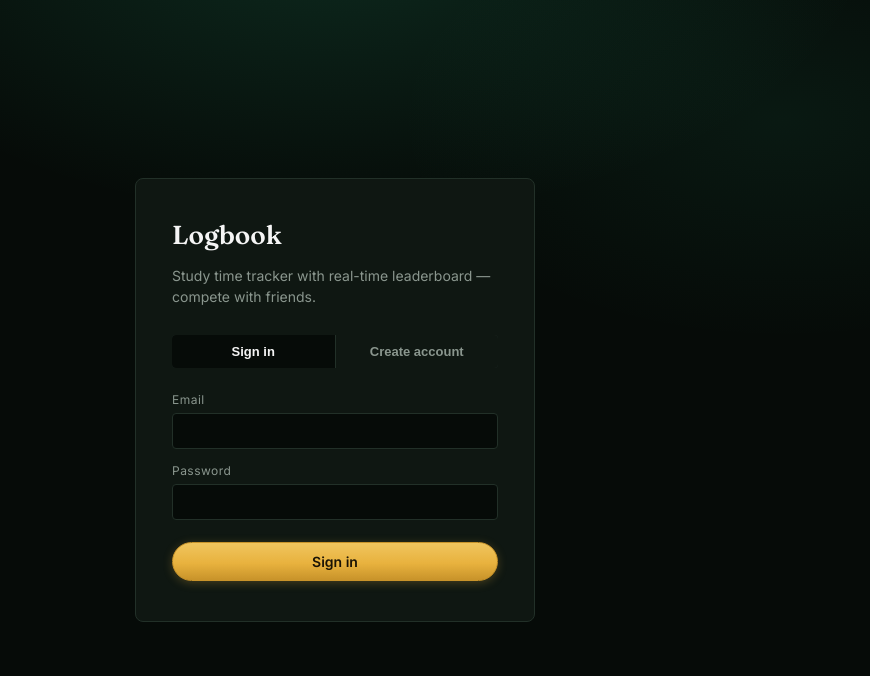
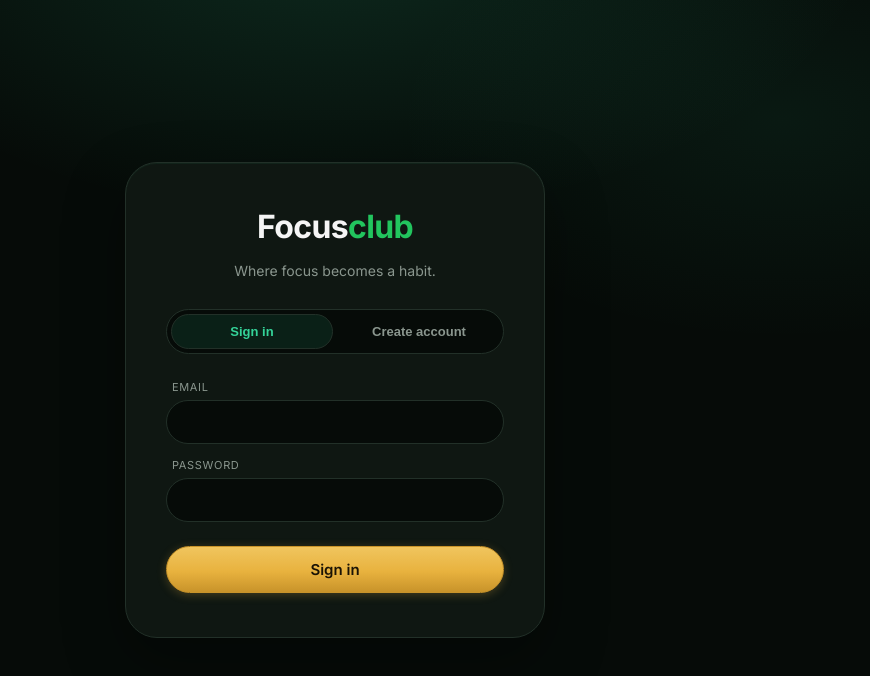
Before and after one commit to reevee07/study-logbook, a Next.js app: page / in a window 1280 px wide. Shown: the top 676 px of the page, without its empty margins (305-1175 px from the left). Built offline with nearby package versions, Linux system fonts and the light colour scheme; no server answers.

Commit message:
auth page update

```diff
--- a/app/globals.css
+++ b/app/globals.css
@@ -324,7 +324,7 @@ input:focus, select:focus { outline: 1px solid var(--amber); }
   transition: background .15s, color .15s;
 }
 .range-toggle button.active {
-  background: var(--amber); color: var(--ink); font-weight: 700;
+  background: var(--sage); color: var(--ink); font-weight: 700;
 }
 
 /* Leaderboard */
@@ -340,8 +340,8 @@ input:focus, select:focus { outline: 1px solid var(--amber); }
 }
 .lb-row:last-child { margin-bottom: 0; }
 .lb-row.is-me {
-  background: rgba(232, 178, 62, 0.07);
-  border-color: rgba(232, 178, 62, 0.35);
+  background: rgba(52, 211, 153, 0.07);
+  border-color: rgba(52, 211, 153, 0.35);
 }
 .lb-rank {
   font-family: 'JetBrains Mono', monospace; font-size: 18px;
@@ -352,23 +352,23 @@ input:focus, select:focus { outline: 1px solid var(--amber); }
 .lb-rank.bronze { color: var(--bronze); }
 .lb-name { font-weight: 600; font-size: 15px; }
 .lb-name .you-tag {
-  font-size: 10px; font-weight: 600; color: var(--amber);
-  margin-left: 8px; background: rgba(232,178,62,0.15);
+  font-size: 10px; font-weight: 600; color: var(--sage);
+  margin-left: 8px; background: rgba(52,211,153,0.15);
   padding: 2px 8px; border-radius: 20px;
-  border: 1px solid rgba(232,178,62,0.3);
+  border: 1px solid rgba(52,211,153,0.3);
   letter-spacing: 0.04em;
 }
 .lb-hours {
   font-family: 'JetBrains Mono', monospace; font-size: 14px;
-  font-weight: 700; color: var(--amber);
-  background: rgba(232,178,62,0.08);
-  border: 1px solid rgba(232,178,62,0.2);
+  font-weight: 700; color: var(--sage);
+  background: rgba(52,211,153,0.08);
+  border: 1px solid rgba(52,211,153,0.2);
   padding: 4px 12px; border-radius: 20px;
 }
 .lb-today { font-family: 'JetBrains Mono', monospace; font-size: 11px; color: var(--muted); text-align: right; }
 .lb-bar-wrap { width: 100%; height: 3px; background: var(--ink-line); border-radius: 99px; margin-top: 5px; }
 .lb-bar { height: 3px; background: var(--sage); border-radius: 99px; transition: width .5s ease; }
-.lb-bar.is-me { background: var(--amber); }
+.lb-bar.is-me { background: var(--sage); }
 
 /* Auth screen */
 .auth-wrap {
@@ -376,19 +376,64 @@ input:focus, select:focus { outline: 1px solid var(--amber); }
   padding: 24px;
 }
 .auth-card {
-  background: var(--ink-soft); border: 1px solid var(--ink-line); border-radius: 8px;
-  padding: 40px 36px; width: 100%; max-width: 400px;
+  background: var(--ink-soft);
+  border: 1px solid var(--ink-line);
+  border-radius: 32px;
+  padding: 44px 40px;
+  width: 100%;
+  max-width: 420px;
+  box-shadow: inset 0 1px 0 rgba(52, 211, 153, 0.06), 0 24px 60px rgba(0, 0, 0, 0.35);
 }
-.auth-card h1 { font-size: 26px; margin-bottom: 6px; }
-.auth-subtitle { color: var(--muted); font-size: 14px; margin-bottom: 28px; line-height: 1.5; }
-.auth-tabs { display: flex; gap: 1px; background: var(--ink-line); border-radius: 4px; overflow: hidden; margin-bottom: 24px; }
-.auth-tab { flex: 1; padding: 9px; text-align: center; font-size: 13px; font-weight: 600; cursor: pointer; background: var(--ink-soft); color: var(--muted); border: none; transition: color .15s, background .15s; }
-.auth-tab.active { background: var(--ink); color: var(--paper); }
+.auth-logo-text {
+  display: block;
+  text-align: center;
+  font-size: 32px;
+  margin-bottom: 8px;
+}
+.auth-card h1 { text-align: center; margin-bottom: 6px; }
+.auth-subtitle { color: var(--muted); font-size: 14px; text-align: center; margin-bottom: 28px; line-height: 1.5; }
+.auth-tabs {
+  display: flex; gap: 6px;
+  background: var(--ink);
+  border: 1px solid var(--ink-line);
+  border-radius: 99px;
+  padding: 4px;
+  margin-bottom: 26px;
+}
+.auth-tab {
+  flex: 1; padding: 9px; text-align: center; font-size: 13px; font-weight: 600;
+  cursor: pointer; background: transparent; color: var(--muted); border: none;
+  border-radius: 99px; transition: color .15s, background .15s;
+}
+.auth-tab.active { background: rgba(52, 211, 153, 0.10); color: var(--sage); border: 1px solid var(--ink-line); }
 .auth-field { display: flex; flex-direction: column; gap: 6px; margin-bottom: 14px; }
-.auth-field label { font-size: 12px; color: var(--muted); letter-spacing: 0.04em; }
-.auth-field input { width: 100%; }
-.auth-error { background: rgba(217, 97, 76, 0.12); border: 1px solid rgba(217, 97, 76, 0.3); color: var(--brick); font-size: 13px; padding: 10px 14px; border-radius: 4px; margin-bottom: 14px; }
-.auth-success { background: rgba(127, 169, 140, 0.12); border: 1px solid rgba(127, 169, 140, 0.3); color: var(--sage); font-size: 13px; padding: 10px 14px; border-radius: 4px; margin-bottom: 14px; }
+.auth-field label {
+  font-size: 11px; color: var(--muted); letter-spacing: 0.06em; text-transform: uppercase;
+  padding-left: 6px;
+}
+.auth-field input {
+  width: 100%;
+  background: var(--ink);
+  border: 1px solid var(--ink-line);
+  color: var(--paper);
+  border-radius: 99px;
+  padding: 12px 20px;
+  font-family: 'JetBrains Mono', monospace;
+  font-size: 14px;
+  transition: border-color .15s ease;
+}
+.auth-field input:focus { outline: none; border-color: var(--sage); }
+.auth-submit { width: 100%; justify-content: center; margin-top: 10px; padding: 13px 20px; font-size: 15px; }
+.auth-error {
+  background: rgba(217, 97, 76, 0.12); border: 1px solid rgba(217, 97, 76, 0.3);
+  color: var(--brick); font-size: 13px; padding: 10px 20px; border-radius: 99px;
+  margin-bottom: 14px; text-align: center;
+}
+.auth-success {
+  background: rgba(52, 211, 153, 0.12); border: 1px solid rgba(52, 211, 153, 0.3);
+  color: var(--sage); font-size: 13px; padding: 10px 20px; border-radius: 99px;
+  margin-bottom: 14px; text-align: center;
+}
 
 /* Nav tabs */
 .nav-tabs { display: flex; gap: 6px; margin-bottom: 24px; background: var(--ink); border: 1px solid var(--ink-line); border-radius: 99px; padding: 4px; }
@@ -609,6 +654,9 @@ footer { text-align: center; color: var(--ink-line); font-size: 12px; margin-top
 @media (max-width: 640px) {
   .wrap { padding: 16px 12px 60px; }
 
+  /* Auth card */
+  .auth-card { padding: 34px 24px; border-radius: 26px; }
+
   /* Nav */
   .nav-tabs { margin-bottom: 14px; }
   .nav-tab { font-size: 12px; padding: 8px; }
--- a/components/AuthScreen.tsx
+++ b/components/AuthScreen.tsx
@@ -44,8 +44,8 @@ export default function AuthScreen() {
   return (
     <div className="auth-wrap">
       <div className="auth-card">
-        <h1>Logbook</h1>
-        <p className="auth-subtitle">Study time tracker with real-time leaderboard — compete with friends.</p>
+        <h1 className="topbar-logo auth-logo-text">Focus<span className="topbar-logo-accent">club</span></h1>
+        <p className="auth-subtitle">Where focus becomes a habit.</p>
 
         <div className="auth-tabs">
           <button className={`auth-tab${tab === 'signin' ? ' active' : ''}`} onClick={() => { setTab('signin'); setError(''); setSuccess(''); }}>Sign in</button>
@@ -65,7 +65,7 @@ export default function AuthScreen() {
               <label>Password</label>
               <input type="password" value={password} onChange={e => setPassword(e.target.value)} required autoComplete="current-password" />
             </div>
-            <button type="submit" className="btn btn-amber" style={{ width: '100%', justifyContent: 'center', marginTop: 8 }} disabled={loading}>
+            <button type="submit" className="btn btn-amber auth-submit" disabled={loading}>
               {loading ? 'Signing in…' : 'Sign in'}
             </button>
           </form>
@@ -83,7 +83,7 @@ export default function AuthScreen() {
               <label>Password (min 6 chars)</label>
               <input type="password" value={password} onChange={e => setPassword(e.target.value)} required minLength={6} autoComplete="new-password" />
             </div>
-            <button type="submit" className="btn btn-amber" style={{ width: '100%', justifyContent: 'center', marginTop: 8 }} disabled={loading}>
+            <button type="submit" className="btn btn-amber auth-submit" disabled={loading}>
               {loading ? 'Creating account…' : 'Create account'}
             </button>
           </form>
--- a/components/LeaderboardView.tsx
+++ b/components/LeaderboardView.tsx
@@ -151,7 +151,7 @@ export default function LeaderboardView({ currentUserId }: { currentUserId: stri
                 </div>
                 <div className="lb-hours">{minutesToLabel(displayMins)}</div>
                 <div className="lb-today">
-                  {sort !== 'today' && <div style={{ color: 'var(--amber)', fontSize: 11 }}>Today: {minutesToLabel(entry.today_mins)}</div>}
+                  {sort !== 'today' && <div style={{ color: 'var(--sage)', fontSize: 11 }}>Today: {minutesToLabel(entry.today_mins)}</div>}
                   {sort !== 'total' && <div style={{ fontSize: 11 }}>All time: {minutesToLabel(entry.total_mins)}</div>}
                 </div>
               </div>
@@ -182,7 +182,7 @@ export default function LeaderboardView({ currentUserId }: { currentUserId: stri
             <div className="stat-strip" style={{ marginBottom: 0 }}>
               <div className="stat">
                 <div className="stat-label">Today's rank</div>
-                <div className="stat-value amber">#{myRankToday + 1}</div>
+                <div className="stat-value sage">#{myRankToday + 1}</div>
               </div>
               <div className="stat">
                 <div className="stat-label">All-time rank</div>
```
